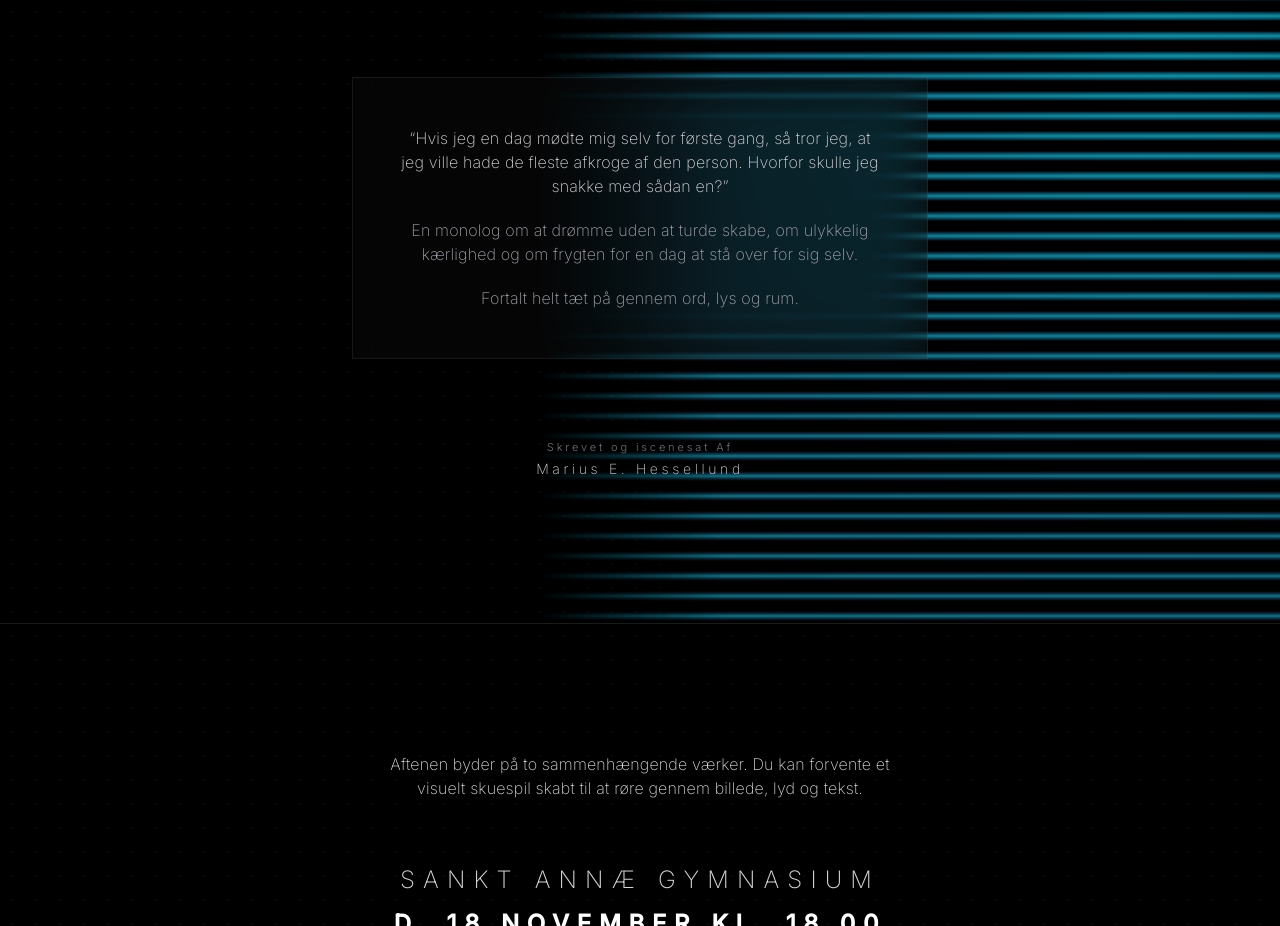
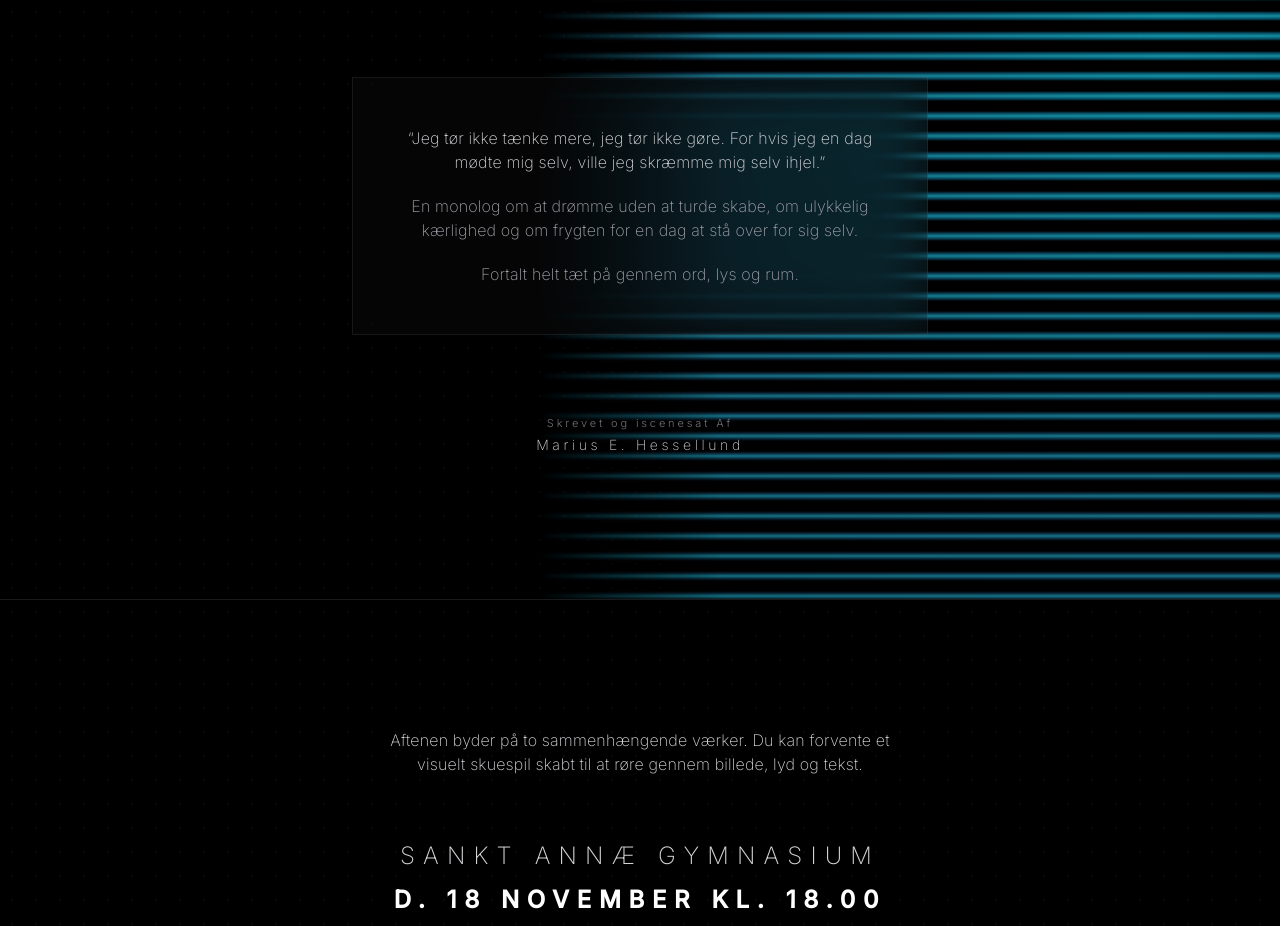
Before and after one commit to BastiTVdk/Min-lille-samling, a plain HTML site: page index.html in a window 1280 px wide. Shown: the part 2544-3470 px from the top of the page. Drawn offline with nearby package versions, Linux system fonts and the light colour scheme.

Commit message:
Update index.html

```diff
--- a/index.html
+++ b/index.html
@@ -287,7 +287,7 @@
             <div class="glass-clean p-8 sm:p-12 max-w-xl mx-auto reveal delay-200">
                 <div class="space-y-5 text-zinc-200 font-extralight text-sm sm:text-base leading-[1.9] tracking-[0.01em] text-center">
                     <p class="text-zinc-300">
-                        “Hvis jeg en dag mødte mig selv for første gang, så tror jeg, at jeg ville hade de fleste afkroge af den person. Hvorfor skulle jeg snakke med sådan en?”
+                        “Jeg tør ikke tænke mere, jeg tør ikke gøre. For hvis jeg en dag mødte mig selv, ville jeg skræmme mig selv ihjel.”
                     </p>
                     <p class="text-zinc-400">
                         En monolog om at drømme uden at turde skabe, om ulykkelig kærlighed og om frygten for en dag at stå over for sig selv.
```
